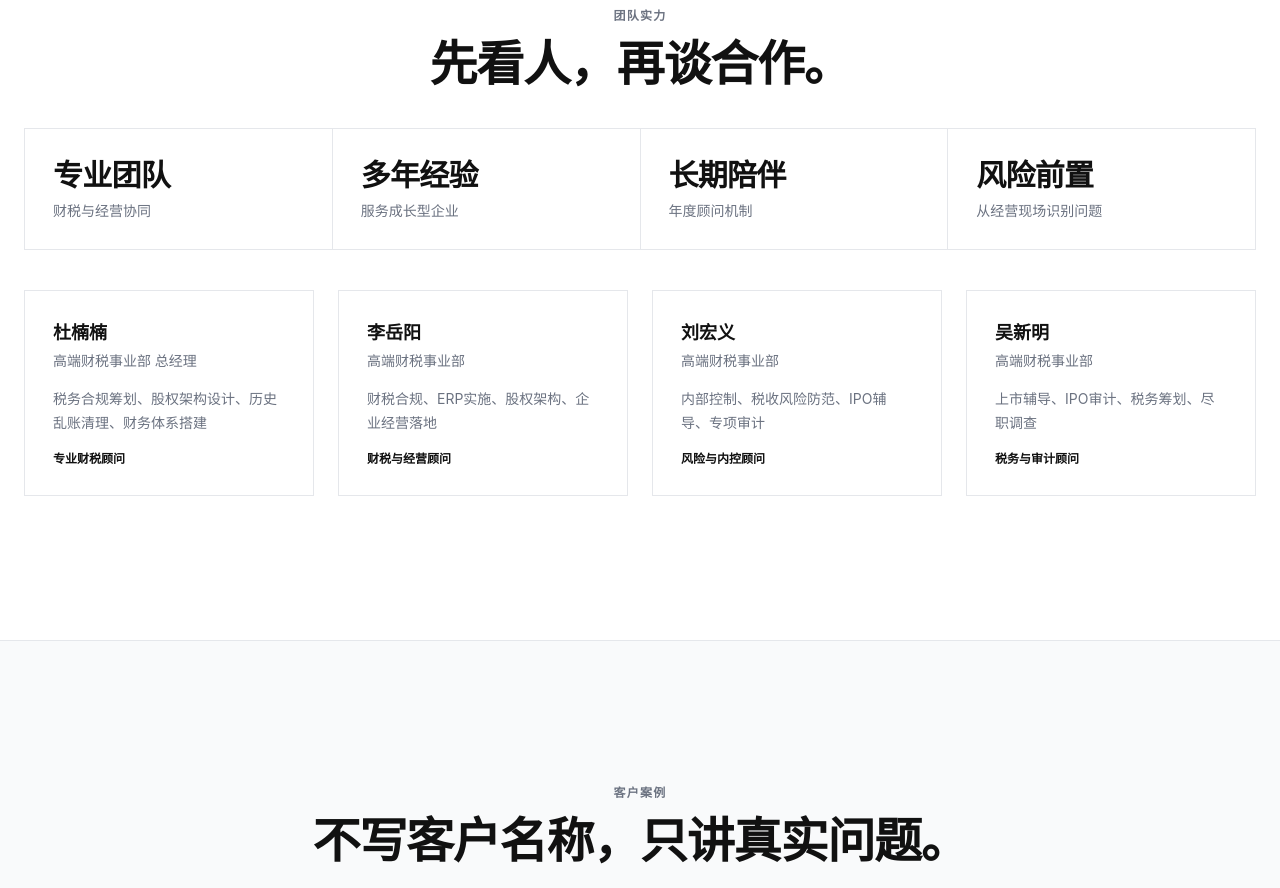
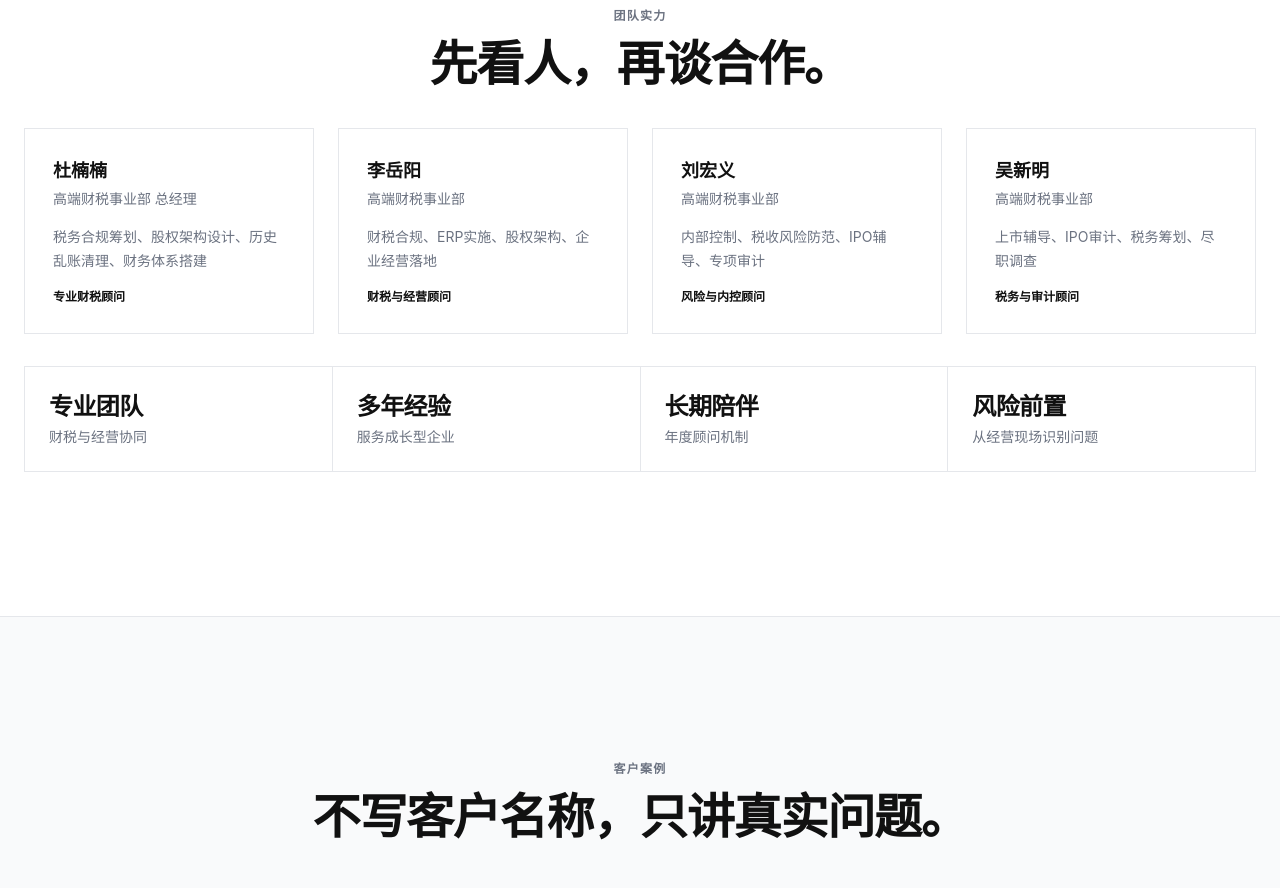
Before and after one commit to yueyang2009/longtou-accounting-service-site, a Next.js app: page / in a window 1280 px wide. Shown: the part 5960-6848 px from the top of the page. Built offline with nearby package versions, Linux system fonts and the light colour scheme.

Commit message:
fix: 团队区块改为先合伙人→再横框统计

```diff
--- a/app/page.tsx
+++ b/app/page.tsx
@@ -380,15 +380,6 @@ export default function HomePage() {
         <section id="team" className="border-b border-brand-line">
           <div className="mx-auto max-w-7xl px-6 py-28 md:py-36">
             <SectionTitle label="团队实力" title="先看人，再谈合作。" />
-            <div className="mt-10 grid gap-px overflow-hidden border border-brand-line bg-brand-line md:grid-cols-4">
-              {trustMetrics.map((m) => (
-                <div key={m.label} className="bg-white p-7">
-                  <p className="text-3xl font-semibold tracking-tight text-brand-ink">{m.value}</p>
-                  <p className="mt-2 text-sm text-brand-muted">{m.label}</p>
-                  {m.detail && <p className="mt-1 text-lg font-semibold text-brand-ink">{m.detail}</p>}
-                </div>
-              ))}
-            </div>
             <div className="mt-10 grid gap-6 md:grid-cols-2 lg:grid-cols-4">
               {experts.map((expert) => (
                 <div key={expert.name} className="border border-brand-line p-7">
@@ -396,6 +387,17 @@ export default function HomePage() {
                   <p className="mt-1 text-sm font-medium text-brand-muted">{expert.title}</p>
                   <p className="mt-4 text-sm leading-6 text-brand-muted">{expert.focus}</p>
                   <p className="mt-4 text-xs font-semibold text-brand-ink">{expert.credential}</p>
+                </div>
+              ))}
+            </div>
+            <div className="mt-8 grid gap-px overflow-hidden border border-brand-line bg-brand-line md:grid-cols-4">
+              {trustMetrics.map((m) => (
+                <div key={m.label} className="bg-white p-6">
+                  <p className="text-2xl font-semibold tracking-tight text-brand-ink">{m.value}</p>
+                  <div className="mt-1 flex items-baseline gap-2">
+                    <p className="text-sm text-brand-muted">{m.label}</p>
+                    {m.detail && <p className="text-base font-semibold text-brand-ink">{m.detail}</p>}
+                  </div>
                 </div>
               ))}
             </div>
```
